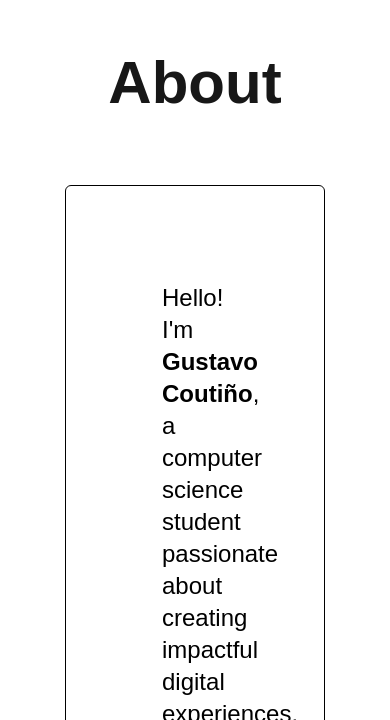
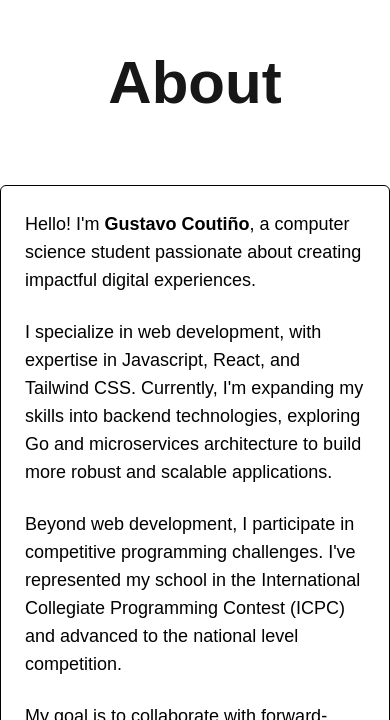
Before and after one commit to GustavoCoutino/PortfolioV2, a Next.js app: page /about in a window 390 px wide. Shown: the part 124-844 px from the top of the page. Built offline with nearby package versions, Linux system fonts and the light colour scheme.

Commit message:
Change image component, correct apostrophe build error

```diff
--- a/components/about/Description.tsx
+++ b/components/about/Description.tsx
@@ -3,23 +3,23 @@ import React from "react";
 export function Description() {
   return (
     <div className="pt-14">
-      <div className="container w-2/3 mx-auto bg-white bg-opacity-75 border rounded-md p-24 text-2xl backdrop-blur-sm space-y-6 text-black">
+      <div className="container w-full md:w-2/3 mx-auto bg-white bg-opacity-75 border rounded-md p-6 md:p-12 lg:p-24 text-lg md:text-2xl backdrop-blur-sm space-y-6 text-black">
         <p>
-          Hello! I'm <span className="font-bold">Gustavo Coutiño</span>, a
+          Hello! I&apos;m <span className="font-bold">Gustavo Coutiño</span>, a
           computer science student passionate about creating impactful digital
           experiences.
         </p>
         <p>
           I specialize in web development, with expertise in Javascript, React,
-          and Tailwind CSS. Currently, I'm expanding my skills into backend
+          and Tailwind CSS. Currently, I&apos;m expanding my skills into backend
           technologies, exploring Go and microservices architecture to build
           more robust and scalable applications.
         </p>
         <p>
           Beyond web development, I participate in competitive programming
-          challenges. I've represented my school in the International Collegiate
-          Programming Contest (ICPC) and advanced to the national level
-          competition.
+          challenges. I&apos;ve represented my school in the International
+          Collegiate Programming Contest (ICPC) and advanced to the national
+          level competition.
         </p>
         <p>
           My goal is to collaborate with forward-thinking teams and individuals
--- a/components/contact/ContactSection.tsx
+++ b/components/contact/ContactSection.tsx
@@ -35,7 +35,7 @@ export function ContactSection() {
               <input
                 type="text"
                 id="name"
-                className=" mt-1 block w-full rounded-md border-gray-300 shadow-sm focus:border-indigo-500 focus:ring-indigo-500 bg-white"
+                className=" mt-1 block w-full rounded-md border-gray-300 shadow-sm focus:border-indigo-500 focus:ring-indigo-500 bg-white text-black ps-2"
                 value={contactForm.name}
                 onChange={(e) => handleChange(e)}
               />
@@ -50,7 +50,7 @@ export function ContactSection() {
               <input
                 type="email"
                 id="email"
-                className="mt-1 block w-full rounded-md border-gray-300 shadow-sm focus:border-indigo-500 focus:ring-indigo-500 bg-white"
+                className="mt-1 block w-full rounded-md border-gray-300 shadow-sm focus:border-indigo-500 focus:ring-indigo-500 bg-white text-black ps-2"
                 value={contactForm.email}
                 onChange={(e) => handleChange(e)}
               />
@@ -68,7 +68,7 @@ export function ContactSection() {
             <textarea
               id="message"
               rows={6}
-              className="bg-white mt-1 block w-full rounded-md border-gray-300 shadow-sm focus:border-indigo-500 focus:ring-indigo-500"
+              className="bg-white mt-1 block w-full rounded-md border-gray-300 shadow-sm focus:border-indigo-500 focus:ring-indigo-500 ps-2 text-black"
               value={contactForm.message}
               onChange={(e) => handleChange(e)}
             ></textarea>
--- a/components/layout/RecentProjects.tsx
+++ b/components/layout/RecentProjects.tsx
@@ -1,9 +1,10 @@
 import Link from "next/link";
+import Image from "next/image";
 import { projects } from "@/lib/data/projects";
 
 export function RecentProjects() {
   return (
-    <div className="pt-15 flex flex-col justify-center w-2/3 mx-auto">
+    <div className="pt-15 flex flex-col justify-center w-full md:w-2/3 mx-auto md:px-0 px-4">
       <h1 className="mb-6 text-center font-bold text-3xl sm:text-4xl">
         Recent projects
       </h1>
@@ -16,11 +17,14 @@ export function RecentProjects() {
             <h1 className="text-xl font-bold bg-white text-black p-4">
               {item.name}
             </h1>
-            <div className="w-full aspect-video overflow-hidden">
-              <img
+            <div className="w-full aspect-video md:h-64 md:w-96 mx-auto overflow-hidden relative">
+              <Image
                 src={item.img}
                 alt={item.name}
-                className="w-full h-full object-cover"
+                fill
+                sizes="(max-width: 768px) 100vw, 384px"
+                className="object-cover"
+                priority
               />
             </div>
             <p className="p-4">{item.description}</p>
--- a/components/project/ProjectItem.tsx
+++ b/components/project/ProjectItem.tsx
@@ -1,4 +1,5 @@
 import Link from "next/link";
+import Image from "next/image";
 import { Project } from "@/lib/types/project";
 import { Skill } from "@/lib/types/project";
 export function ProjectItem(props: { project: Project }) {
@@ -12,11 +13,14 @@ export function ProjectItem(props: { project: Project }) {
       <h1 className="text-xl font-bold bg-white text-black p-4">
         {project.name}
       </h1>
-      <div className="w-full aspect-video overflow-hidden">
-        <img
+      <div className="w-full aspect-video overflow-hidden relative">
+        <Image
           src={project.img}
           alt={project.name}
-          className="w-full h-full object-cover"
+          fill
+          sizes="(max-width: 768px) 100vw, 384px"
+          className="object-cover"
+          priority
         />
       </div>
       <p className="p-4 font-bold">{project.description}</p>
@@ -27,10 +31,12 @@ export function ProjectItem(props: { project: Project }) {
           className="flex flex-row p-4 items-center"
           href={project.githubUrl}
         >
-          <img
+          <Image
             className="bg-white rounded-sm h-6 w-6 mr-2"
             src="/images/githublogo.png"
             alt="githublogo"
+            width={6}
+            height={6}
           />
           <p className="hover:text-blue-500 transition p-4">
             Github repository
@@ -45,10 +51,12 @@ export function ProjectItem(props: { project: Project }) {
               key={skill.name}
               className="flex items-center gap-2 bg-white/10 hover:bg-white/20 transition px-3 py-2 rounded-md"
             >
-              <img
+              <Image
                 src={skill.url}
                 alt={skill.name}
                 className="bg-white rounded-sm h-6 w-6"
+                width={6}
+                height={6}
               />
               <span>{skill.name}</span>
             </div>
```
